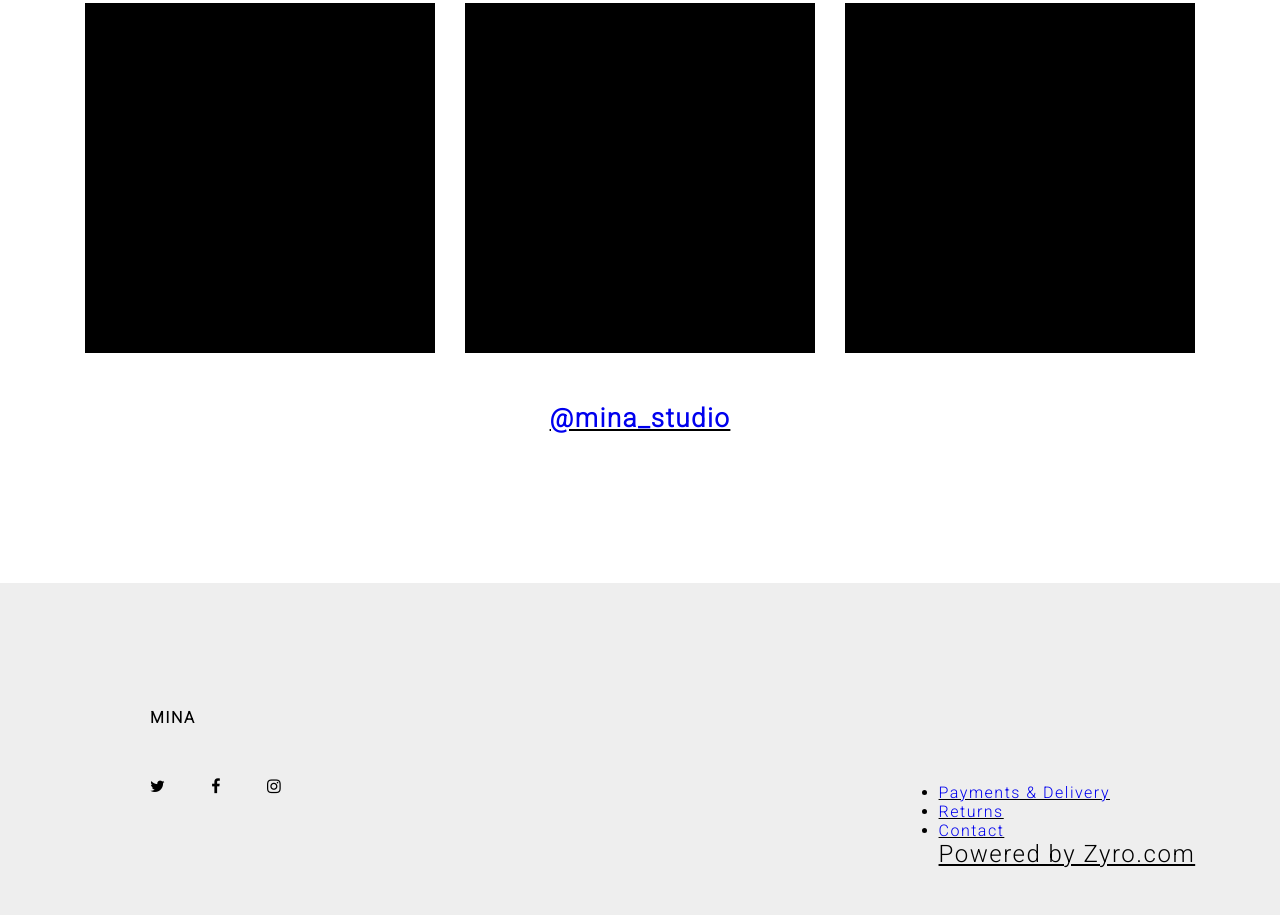
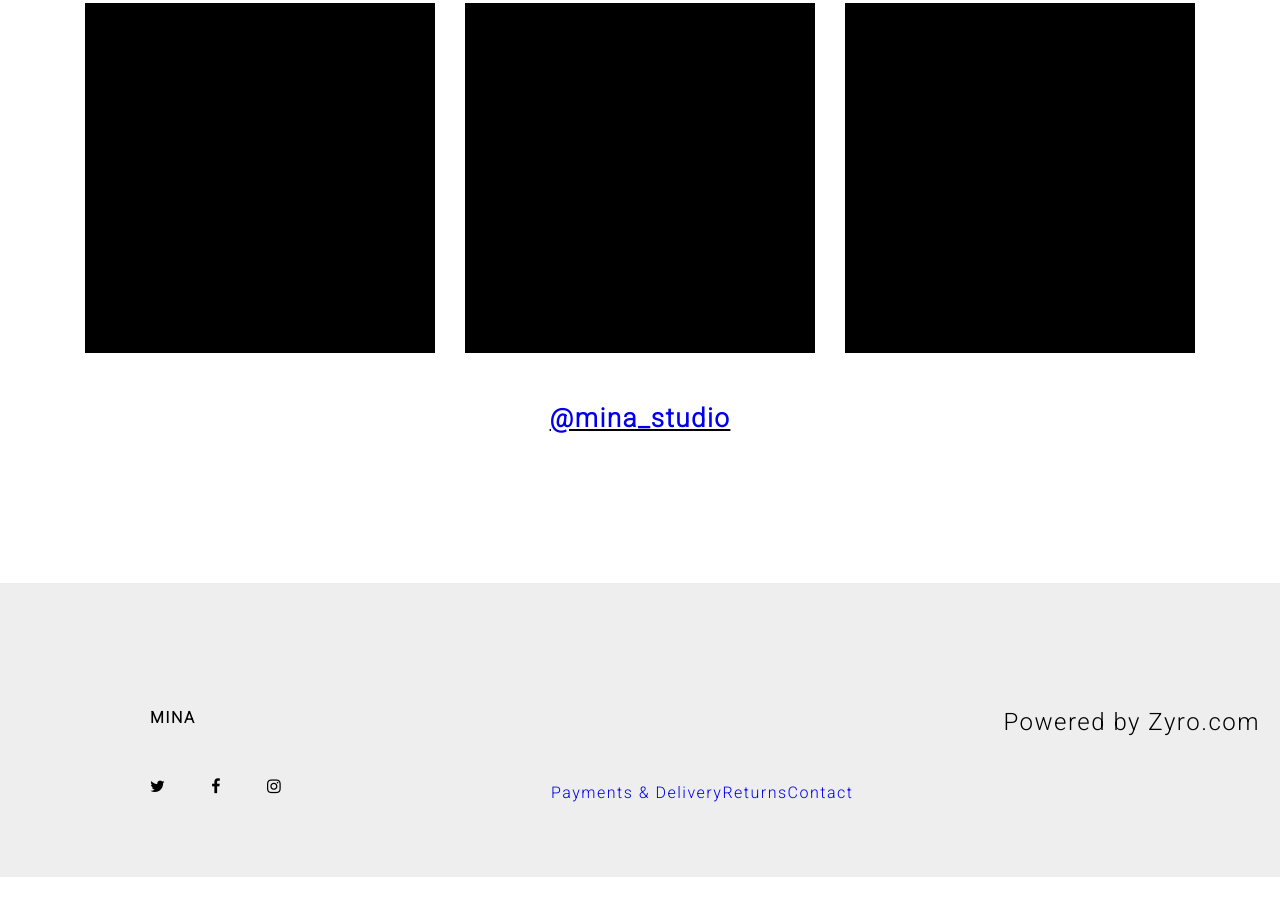
Before and after one commit to Ollie-Judge/Website-Clone, a plain HTML site: page index.html in a window 1280 px wide. Shown: the part 4960-5875 px from the top of the page. After the commit the page ends 5837 px from the top, so only its background shows below. Drawn offline with Linux system fonts and the light colour scheme.

Commit message:
added a favicon

```diff
--- a/assets/style/style.css
+++ b/assets/style/style.css
@@ -305,9 +305,18 @@ footer {
 }
 
 .footerNav {
-  text-decoration: underline;
-  display: inline-block;
+  display: flex;
+  justify-content: space-between;
+  flex-direction: row;
+  flex-wrap: wrap;
   padding: 0 20px;
+}
+
+.footerLinks {
+  list-style: outside none none;
+  display: flex;
+  flex-direction: row;
+  flex-wrap: wrap;
 }
 
 .credit {
--- a/index.html
+++ b/index.html
@@ -13,6 +13,7 @@
       rel="stylesheet"
       href="https://cdnjs.cloudflare.com/ajax/libs/font-awesome/4.7.0/css/font-awesome.min.css"
     />
+    <link rel="icon" type="image/x-icon" href="assets/img/favicon.ico" />
     <title>Website Clone Mina</title>
   </head>
   <body>
@@ -160,7 +161,7 @@
       </div>
 
       <div class="footerNav">
-        <ul>
+        <ul class="footerLinks">
           <li>
             <a href="#">Payments & Delivery</a>
           </li>
```
Also changed, not shown: assets/img/favicon.ico (added).
